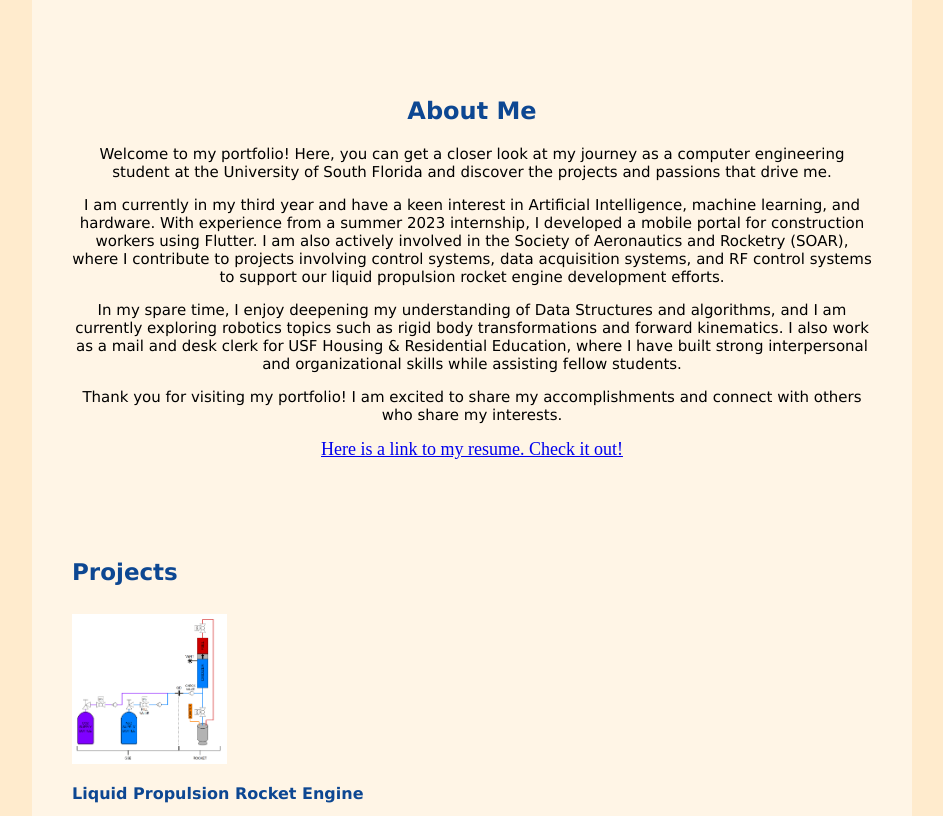
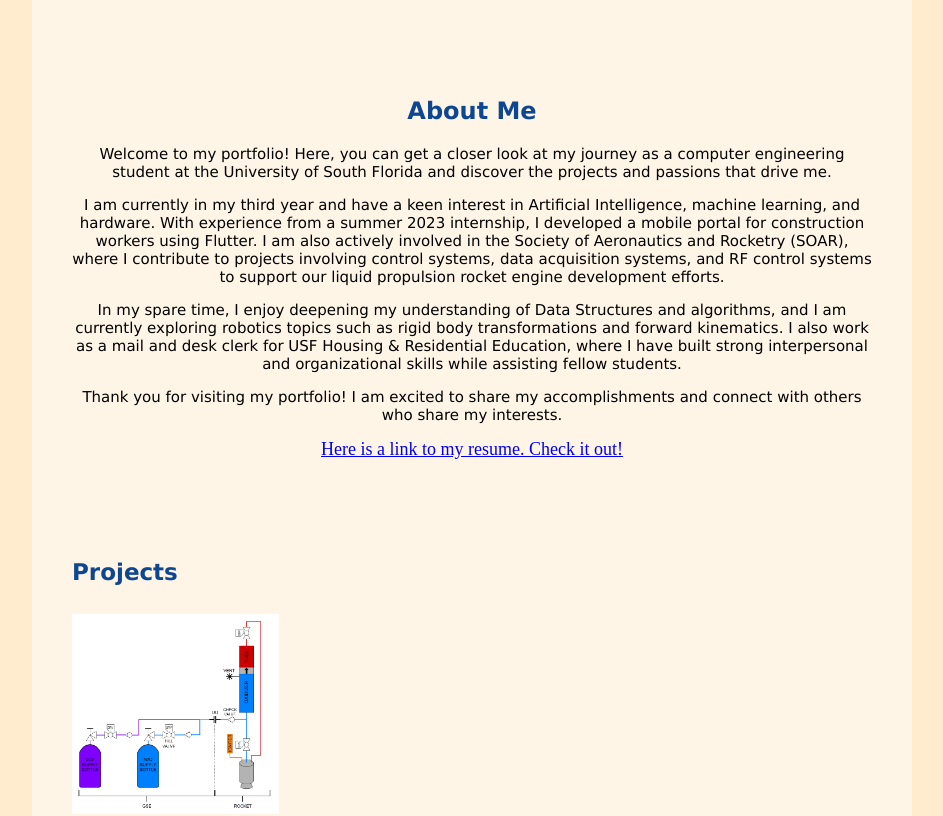
Before and after one commit to Mar85562/portfolioWebsite, a plain HTML site: page index.html in a window 1280 px wide. Shown: the part 521-1337 px from the top of the page, without its empty margins (168-1111 px from the left). Drawn offline with Linux system fonts and the light colour scheme.

Commit message:
Updated resume and changed image size for Liquid Propulsion project

```diff
--- a/style.css
+++ b/style.css
@@ -102,5 +102,5 @@ p {
 }
 
 .torito-pic {
-    height: 150px
+    height: 200px
 }
```
Also changed, not shown: 1 other file.
